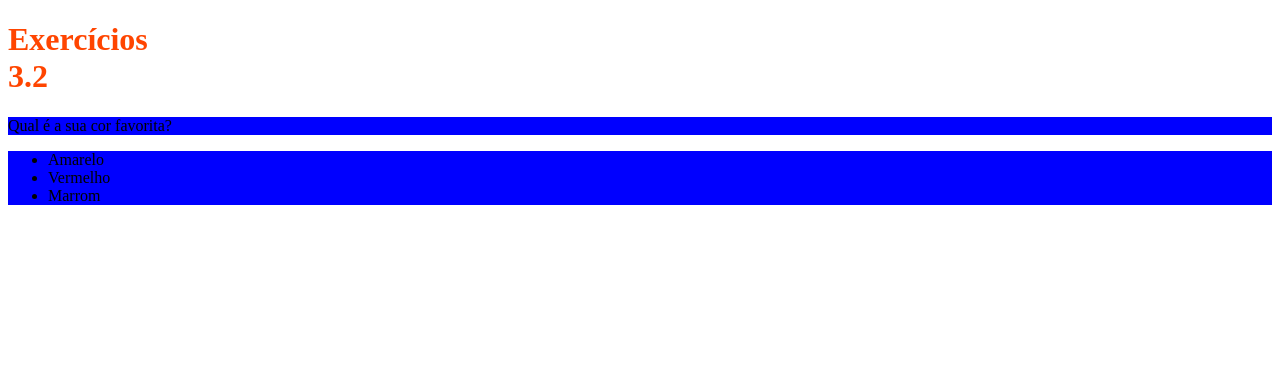
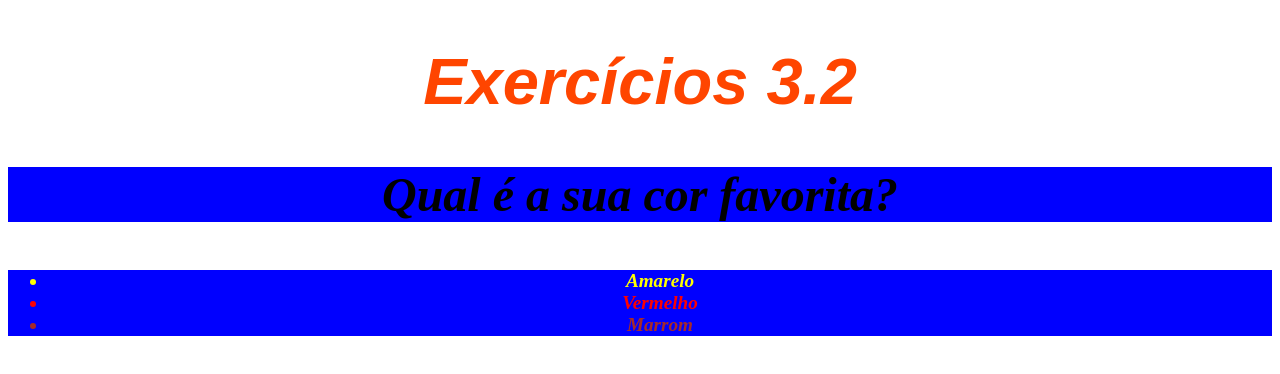
Before and after one commit to HenriqueSamuelRosa/trybe_exercicios, a plain HTML site: page fundamentos/bloco-3-introducao-a-html-e-css/dia-2-html-css-primeiros-passos-em-css/index.html in a window 1280 px wide. Drawn offline with Linux system fonts and the light colour scheme.

Commit message:
modificado arquivo index.html e criado arquivo style.css

```diff
--- a/fundamentos/bloco-3-introducao-a-html-e-css/dia-2-html-css-primeiros-passos-em-css/index.html
+++ b/fundamentos/bloco-3-introducao-a-html-e-css/dia-2-html-css-primeiros-passos-em-css/index.html
@@ -3,10 +3,12 @@
   <head>
     <meta charset="UTF-8">
     <title>HTML</title>
+    <link rel="stylesheet" type="text/css" href="style.css">
     <style>
-     h1 {
-         width: 65px;
+     /*h1 {
+         font-size: 65px;
          color: orangered;
+         font-family: sans-serif;
      }
      ul {
          background-color: blueviolet;
@@ -14,6 +16,20 @@
      .newStile {
          background-color: blue;
      }
+     p {
+         font-weight: 600;
+         font-size: 3em;
+     }
+     body {
+         font-size: 16px;
+         font-weight: bold;
+         font-style: italic;
+         text-align: center;
+         text-decoration: dashed;
+     }
+     ul {
+         font-size: larger;
+     }*/
 
     </style>
     <style></style>
@@ -22,9 +38,9 @@
     <h1>Exercícios 3.2</h1>
     <p class="newStile">Qual é a sua cor favorita?</p>
     <ul class="newStile">
-      <li>Amarelo</li>
-      <li>Vermelho</li>
-      <li>Marrom</li>
+      <li style="color: yellow;">Amarelo</li>
+      <li style="color: red;">Vermelho</li>
+      <li style="color: brown;">Marrom</li>
     </ul>
   </body>
 </html>
--- /dev/null
+++ b/fundamentos/bloco-3-introducao-a-html-e-css/dia-2-html-css-primeiros-passos-em-css/style.css
@@ -0,0 +1,25 @@
+h1 {
+    font-size: 65px;
+    color: orangered;
+    font-family: sans-serif;
+}
+ul {
+    background-color: blueviolet;
+}
+.newStile {
+    background-color: blue;
+}
+p {
+    font-weight: 600;
+    font-size: 3em;
+}
+body {
+    font-size: 16px;
+    font-weight: bold;
+    font-style: italic;
+    text-align: center;
+    text-decoration: dashed;
+}
+ul {
+    font-size: larger;
+}
```
